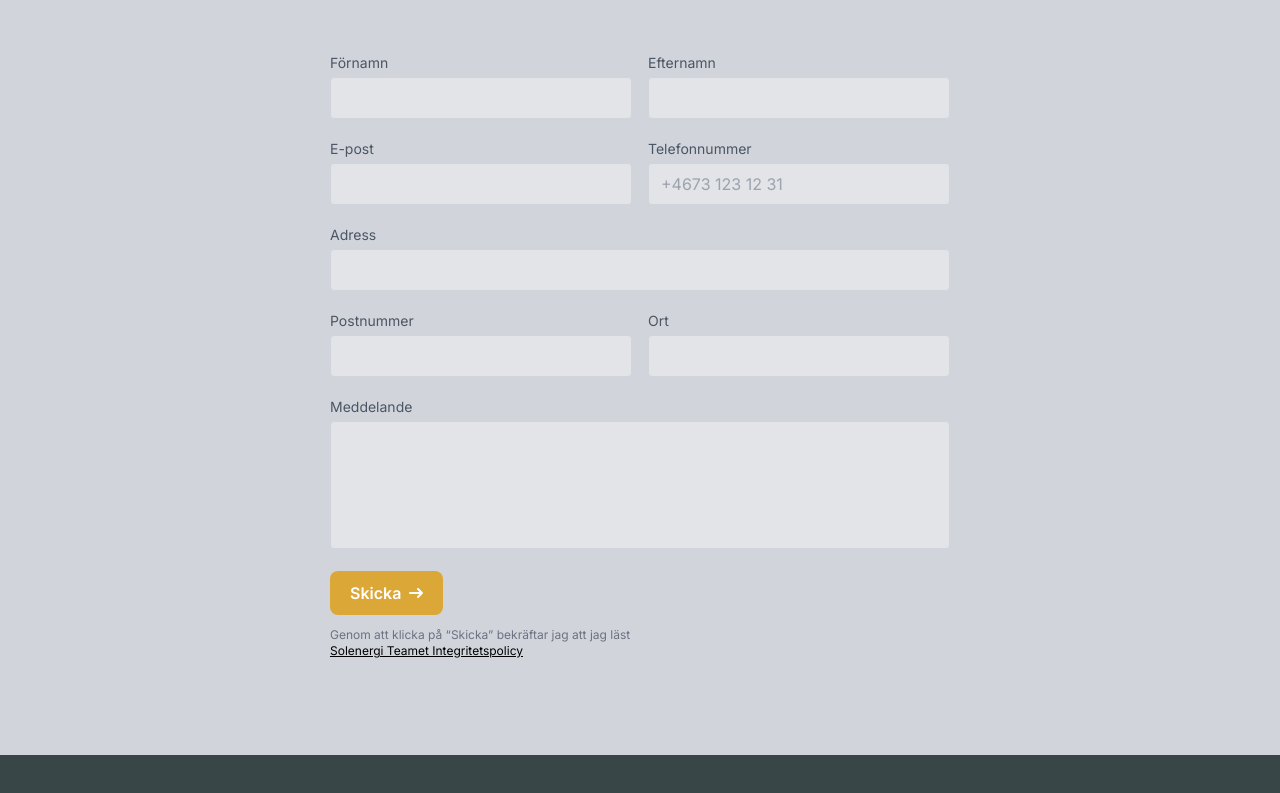
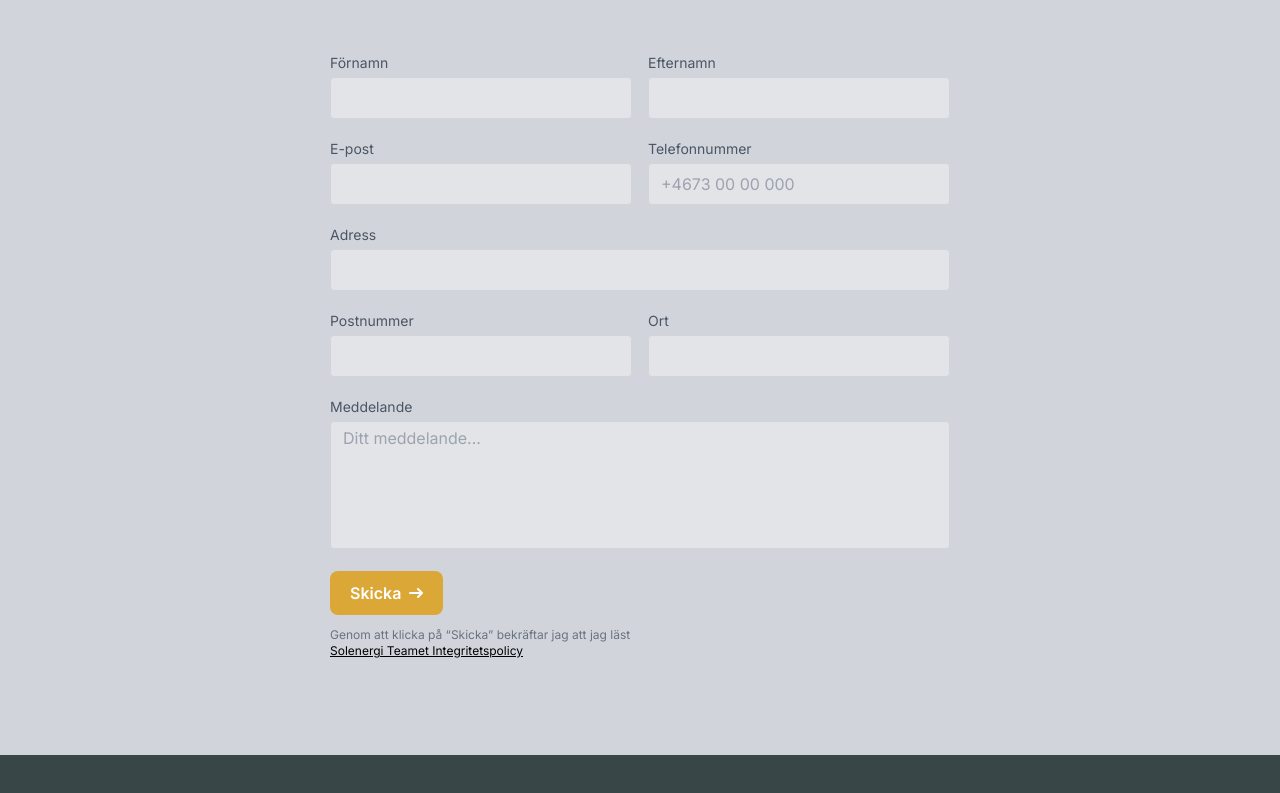
Before and after one commit to Jojaah12/solenergiteamet, a Next.js app: page / in a window 1280 px wide. Shown: the part 3306-4099 px from the top of the page. Built offline with nearby package versions, Linux system fonts and the light colour scheme.

Commit message:
seperated the inputs and textarea for read

```diff
--- a/components/contactForm/Contact.tsx
+++ b/components/contactForm/Contact.tsx
@@ -1,21 +1,8 @@
-"use client";
 import Link from "next/link";
-import { useState } from "react";
-
-interface IValues {
-  firstName: string;
-}
+import Input from "./Input";
+import TextArea from "./TextArea";
 
 const Contact = () => {
-  const [firstName, setFirstName] = useState("");
-  const [lastName, setLastName] = useState("");
-  const [email, setEmail] = useState("");
-  const [phonenumber, setPhonenumber] = useState("");
-  const [address, setAddress] = useState("");
-  const [postnummer, setPostnummer] = useState("");
-  const [city, setCity] = useState("");
-  const [message, setMessage] = useState("");
-
   return (
     <section className="text-gray-600 bg-gray-300 body-font relative">
       <div className="container px-5 py-24 mx-auto">
@@ -31,112 +18,28 @@ const Contact = () => {
 
         <div className="lg:w-1/2 md:w-2/3 mx-auto">
           <div className="flex flex-wrap -m-2">
-            <div className="p-2 w-full sm:w-1/2">
-              <div className="relative">
-                <label className="leading-7 text-sm text-gray-600">
-                  Förnamn
-                </label>
-                <input
-                  type="text"
-                  id="firstName"
-                  name="firstName"
-                  className="w-full bg-gray-100 bg-opacity-50 rounded border border-gray-300 focus:border-indigo-500 focus:bg-white focus:ring-2 focus:ring-indigo-200 text-base outline-none text-gray-700 py-1 px-3 leading-8 transition-colors duration-200 ease-in-out"
-                />
-              </div>
-            </div>
-            <div className="p-2 w-full sm:w-1/2">
-              <div className="relative">
-                <label className="leading-7 text-sm text-gray-600">
-                  Efternamn
-                </label>
-                <input
-                  type="text"
-                  id="lastName"
-                  name="lastName"
-                  className="w-full bg-gray-100 bg-opacity-50 rounded border border-gray-300 focus:border-indigo-500 focus:bg-white focus:ring-2 focus:ring-indigo-200 text-base outline-none text-gray-700 py-1 px-3 leading-8 transition-colors duration-200 ease-in-out"
-                />
-              </div>
-            </div>
-            <div className="p-2 w-full sm:w-1/2">
-              <div className="relative">
-                <label className="leading-7 text-sm text-gray-600">
-                  E-post
-                </label>
-                <input
-                  type="email"
-                  required
-                  id="email"
-                  name="email"
-                  className="w-full bg-gray-100 bg-opacity-50 rounded border border-gray-300 focus:border-indigo-500 focus:bg-white focus:ring-2 focus:ring-indigo-200 text-base outline-none text-gray-700 py-1 px-3 leading-8 transition-colors duration-200 ease-in-out"
-                />
-              </div>
-            </div>
-            <div className="p-2 w-full sm:w-1/2">
-              <div className="relative">
-                <label className="leading-7 text-sm text-gray-600">
-                  Telefonnummer
-                </label>
-                <input
-                  placeholder="+4673 123 12 31"
-                  type="text"
-                  id="number"
-                  name="number"
-                  className="w-full bg-gray-100 bg-opacity-50 rounded border border-gray-300 focus:border-indigo-500 focus:bg-white focus:ring-2 focus:ring-indigo-200 text-base outline-none text-gray-700 py-1 px-3 leading-8 transition-colors duration-200 ease-in-out"
-                />
-              </div>
-            </div>
+            <Input id="firstName" label="Förnamn" placeholder="" />
+            <Input id="lastName" label="Efternamn" placeholder=" " />
+            <Input id="email" label="E-post" placeholder="" />
+            <Input
+              id="number"
+              label="Telefonnummer"
+              placeholder="+4673 00 00 000"
+            />
+            <Input
+              id="name"
+              label="Adress"
+              className="lg:w-full"
+              placeholder=""
+            />
+            <Input id="zip" label="Postnummer" placeholder="" />
+            <Input id="ort" label="Ort" placeholder="" />
+            <TextArea
+              id="message"
+              label="Meddelande"
+              placeholder="Ditt meddelande..."
+            />
 
-            <div className="p-2 w-full">
-              <div className="relative">
-                <label className="leading-7 text-sm text-gray-600">
-                  Adress
-                </label>
-                <input
-                  type="text"
-                  id="name"
-                  name="name"
-                  className="w-full bg-gray-100 bg-opacity-50 rounded border border-gray-300 focus:border-indigo-500 focus:bg-white focus:ring-2 focus:ring-indigo-200 text-base outline-none text-gray-700 py-1 px-3 leading-8 transition-colors duration-200 ease-in-out"
-                />
-              </div>
-            </div>
-            <div className="p-2 w-full sm:w-1/2">
-              <div className="relative">
-                <label className="leading-7 text-sm text-gray-600">
-                  Postnummer
-                </label>
-                <input
-                  type="text"
-                  id="zip"
-                  name="zip"
-                  className="w-full bg-gray-100 bg-opacity-50 rounded border border-gray-300 focus:border-indigo-500 focus:bg-white focus:ring-2 focus:ring-indigo-200 text-base outline-none text-gray-700 py-1 px-3 leading-8 transition-colors duration-200 ease-in-out"
-                />
-              </div>
-            </div>
-            <div className="p-2 w-full sm:w-1/2">
-              <div className="relative">
-                <label className="leading-7 text-sm text-gray-600">
-                  Ort
-                </label>
-                <input
-                  type="text"
-                  id="ort"
-                  name="ort"
-                  className="w-full bg-gray-100 bg-opacity-50 rounded border border-gray-300 focus:border-indigo-500 focus:bg-white focus:ring-2 focus:ring-indigo-200 text-base outline-none text-gray-700 py-1 px-3 leading-8 transition-colors duration-200 ease-in-out"
-                />
-              </div>
-            </div>
-            <div className="p-2 w-full">
-              <div className="relative">
-                <label className="leading-7 text-sm text-gray-600">
-                  Meddelande
-                </label>
-                <textarea
-                  id="message"
-                  name="message"
-                  className="w-full bg-gray-100 bg-opacity-50 rounded border border-gray-300 focus:border-indigo-500 focus:bg-white focus:ring-2 focus:ring-indigo-200 h-32 text-base outline-none text-gray-700 py-1 px-3 resize-none leading-6 transition-colors duration-200 ease-in-out"
-                ></textarea>
-              </div>
-            </div>
             <div className="p-2 w-full">
               <button
                 type="button"
--- /dev/null
+++ b/components/contactForm/Input.tsx
@@ -0,0 +1,29 @@
+interface InputProps {
+  id: string;
+  label: string;
+  placeholder: string;
+  className?: string;
+}
+
+const Input = ({ id, label, placeholder, className }: InputProps) => {
+  return (
+    <div
+      className={`p-2 w-full sm:w-1/2 ${className ? className : ""}`}
+    >
+      <div className="relative">
+        <label className="leading-7 text-sm text-gray-600">
+          {label}
+        </label>
+        <input
+          type="text"
+          id={id}
+          name={id}
+          placeholder={placeholder}
+          className="w-full bg-gray-100 bg-opacity-50 rounded border border-gray-300 focus:border-indigo-500 focus:bg-white focus:ring-2 focus:ring-indigo-200 text-base outline-none text-gray-700 py-1 px-3 leading-8 transition-colors duration-200 ease-in-out"
+        />
+      </div>
+    </div>
+  );
+};
+
+export default Input;
--- /dev/null
+++ b/components/contactForm/TextArea.tsx
@@ -0,0 +1,25 @@
+interface TextAreaProps {
+  id: string;
+  label: string;
+  placeholder: string;
+}
+
+const TextArea = ({ id, label, placeholder }: TextAreaProps) => {
+  return (
+    <div className="p-2 w-full">
+      <div className="relative">
+        <label className="leading-7 text-sm text-gray-600">
+          {label}
+        </label>
+        <textarea
+          id={id}
+          name={id}
+          placeholder={placeholder}
+          className="w-full bg-gray-100 bg-opacity-50 rounded border border-gray-300 focus:border-indigo-500 focus:bg-white focus:ring-2 focus:ring-indigo-200 h-32 text-base outline-none text-gray-700 py-1 px-3 resize-none leading-6 transition-colors duration-200 ease-in-out"
+        ></textarea>
+      </div>
+    </div>
+  );
+};
+
+export default TextArea;
```
